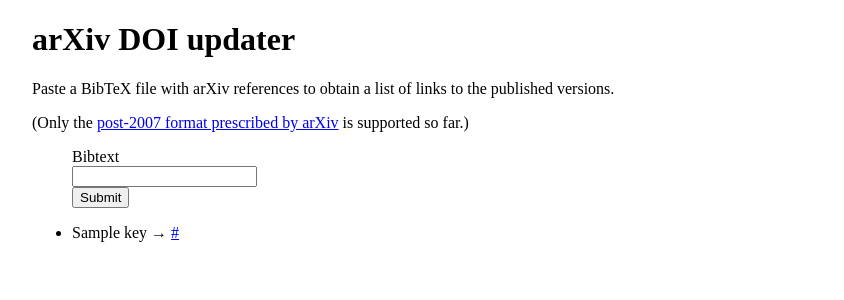
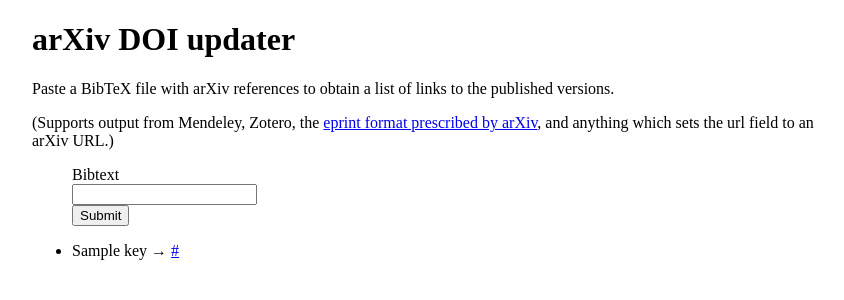
Before and after one commit to cebamps/arxiv-doi-updater, a Flask app: template arxiv_doi_updater/templates/index.html in a window 1280 px wide. Shown: the top 300 px of the page, without its empty margins (208-1052 px from the left). Run offline with Flask 2, Linux system fonts and the light colour scheme; the template is opened without the code that fills it: most values are stand-ins (such as "Sample title", 1, 10 or a date in 2020); form fields are guessed from the names that the template uses.

Commit message:
update README and index page

```diff
--- a/arxiv_doi_updater/templates/index.html
+++ b/arxiv_doi_updater/templates/index.html
@@ -8,7 +8,7 @@
   <body>
     <h1>arXiv DOI updater</h1>
     <p>Paste a BibTeX file with arXiv references to obtain a list of links to the published versions.</p>
-    <p>(Only the <a href=https://arxiv.org/hypertex/bibstyles/>post-2007 format prescribed by arXiv</a> is supported so far.)</p>
+    <p>(Supports output from Mendeley, Zotero, the <a href=https://arxiv.org/hypertex/bibstyles/>eprint format prescribed by arXiv</a>, and anything which sets the url field to an arXiv URL.)</p>
     <form id="bibform" method="POST" accept-charset="utf-8">
       {{ form.bibtext.label }} {{ form.bibtext() }}
       <input type="submit" value="Submit">
```
Also changed, not shown: README.md.
